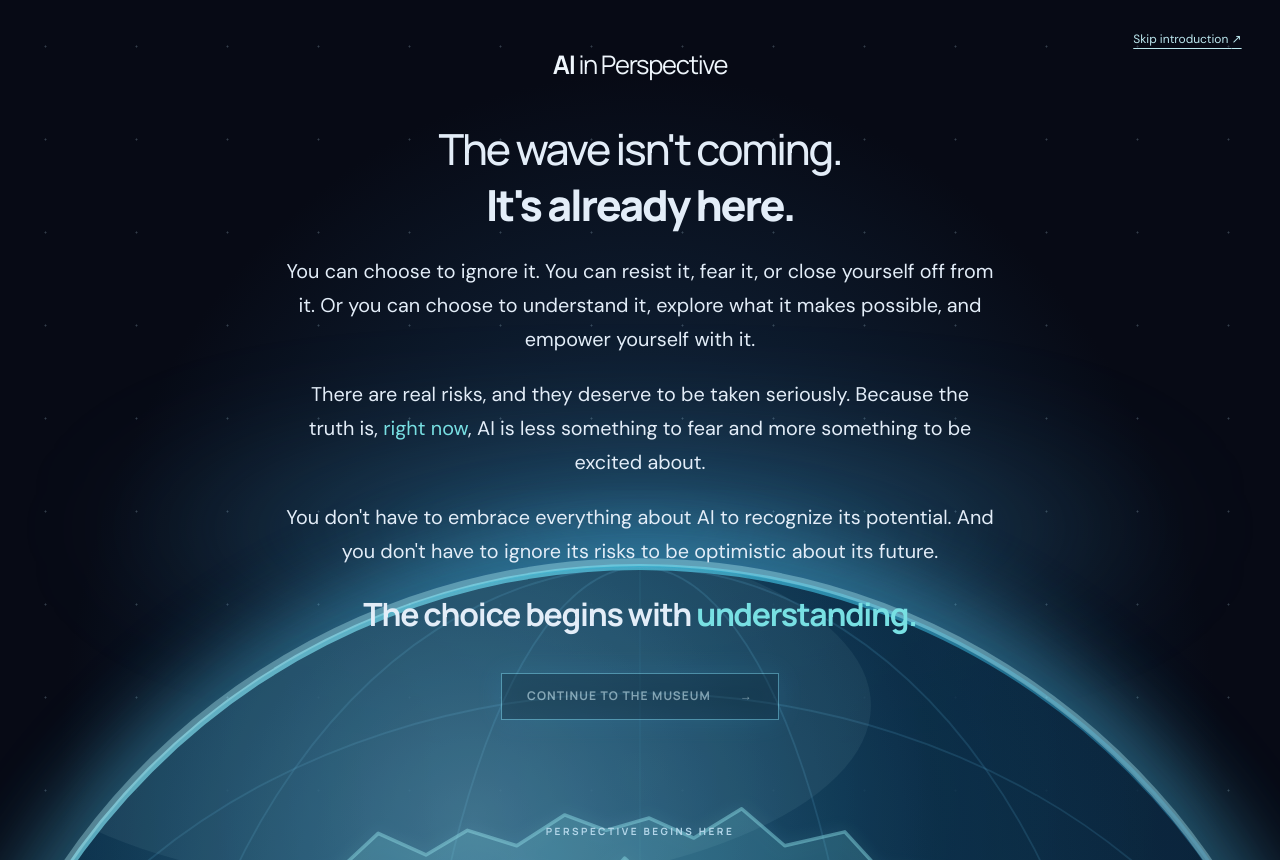
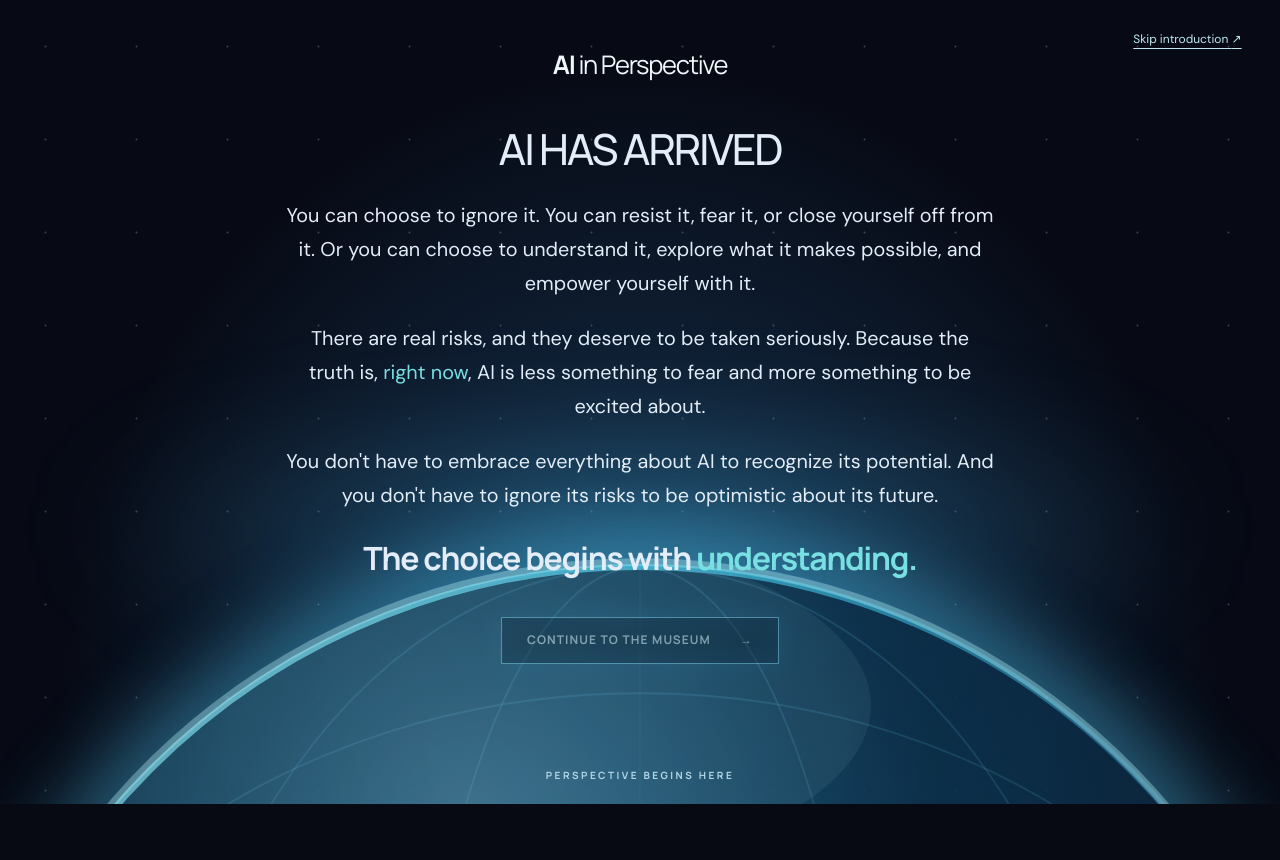
Before and after one commit to S-Pillow/ai-in-perspective, an Astro site: page /intro in a window 1280 px wide. After the commit the page ends 804 px from the top, so only its background shows below. Built offline with nearby package versions, Linux system fonts and the light colour scheme; Astro itself is replaced by a stand-in of ours.

Commit message:
copy: lead cinematic intro with AI HAS ARRIVED

```diff
--- a/src/pages/intro.astro
+++ b/src/pages/intro.astro
@@ -67,7 +67,7 @@ import BaseLayout from "../layouts/BaseLayout.astro";
     <div class="intro-center">
       <a href="/" class="intro-brand" aria-label="AI in Perspective museum hall">AI <span>in Perspective</span></a>
       <div class="intro-message" aria-label="Opening statement">
-        <p class="intro-line intro-line--first">The wave isn't coming.<br /><strong>It's already here.</strong></p>
+        <p class="intro-line intro-line--first">AI HAS ARRIVED</p>
         <p class="intro-line">You can choose to ignore it. You can resist it, fear it, or close yourself off from it. Or you can choose to understand it, explore what it makes possible, and empower yourself with it.</p>
         <p class="intro-line">There are real risks, and they deserve to be taken seriously. Because the truth is, <em>right now</em>, AI is less something to fear and more something to be excited about.</p>
         <p class="intro-line">You don't have to embrace everything about AI to recognize its potential. And you don't have to ignore its risks to be optimistic about its future.</p>
```
